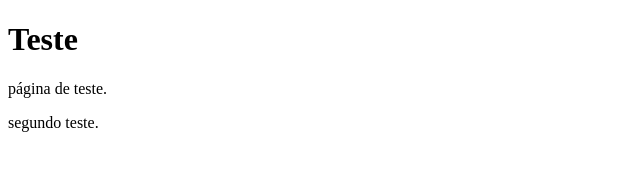
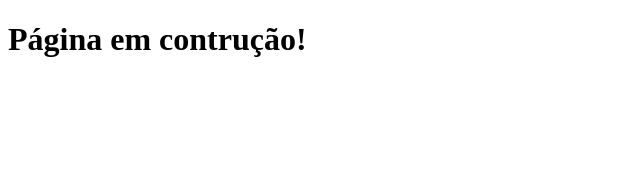
Before and after one commit to Cidran/cidran.github.io, a plain HTML site: page index.html in a window 1280 px wide. Shown: the whole page, without its empty margins (0-640 px from the left). Drawn offline with Linux system fonts and the light colour scheme.

Commit message:
mensagem de construção

```diff
--- a/index.html
+++ b/index.html
@@ -3,11 +3,9 @@
 <head>
     <meta charset="UTF-8">
     <meta name="viewport" content="width=device-width, initial-scale=1.0">
-    <title>Pagina inicial</title>
+    <title>Pagina inicial | Cidran</title>
 </head>
 <body>
-    <h1>Teste</h1>
-    <p>página de teste.</p>
-    <p>segundo teste.</p>
+    <h1>Página em contrução!</h1>
 </body>
 </html>
```
Also changed, not shown: 1 other file.
